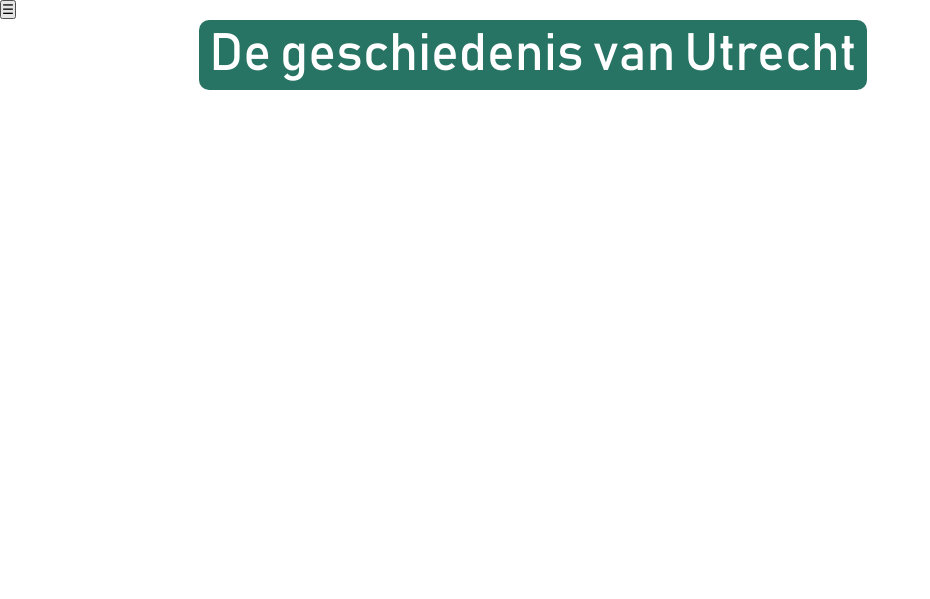
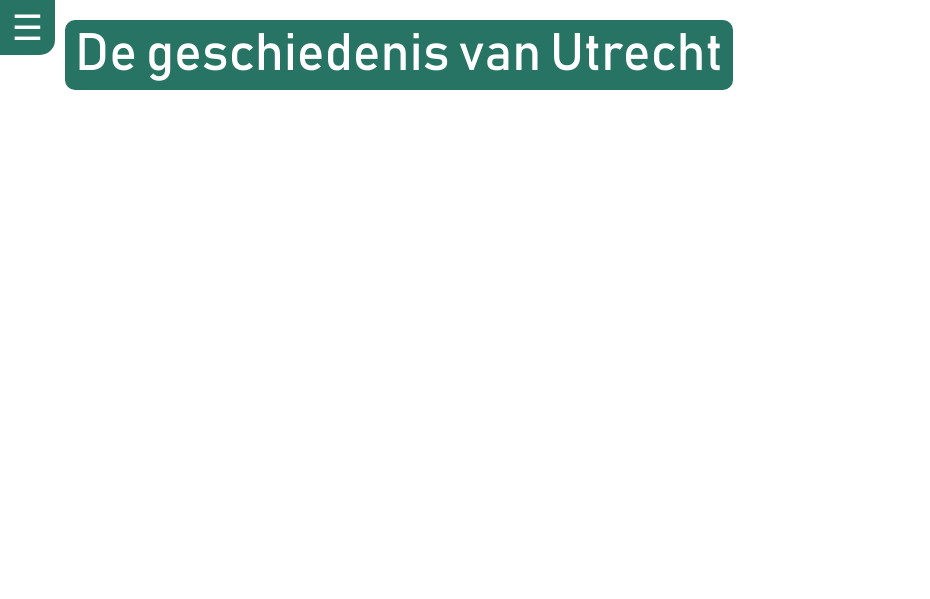
Before and after one commit to liannefm/ArchiTechs, a PHP site: page / in a window 1280 px wide. Shown: the top 599 px of the page, without its empty margins (0-930 px from the left). Run offline with PHP 8.4, Linux system fonts and the light colour scheme; some web fonts are replaced.

Commit message:
sidebar bijna klaar

```diff
--- a/includes/sidebar.php
+++ b/includes/sidebar.php
@@ -1,29 +1,26 @@
 <body>
 
 <!-- Sidebar -->
-<div class="w3-sidebar w3-bar-block w3-border-right" style="display:none" id="mySidebar">
+<div class="mySidebar" style="display:none" id="mySidebar">
     <div id="sidebar">
-        <div id="sidebarbox">
-    <button onclick="w3_close()" class="w3-bar-item w3-large">Close &times;</button>
-        <!-- hier komen de knoppen -->
+        <div id="sidebar_box">
+            <button onclick="sidebar_close()" class="close_button">&times;</button>
+            <!-- hier komen de knoppen -->
         </div>
     </div>
 </div>
 
 <!-- Page Content -->
-<div class="w3-teal">
-  <button class="w3-button w3-teal w3-xlarge" onclick="w3_open()">☰</button>
-  <div class="w3-container">
-    <h1>My Page</h1>
-  </div>
+<div class="hamburger_box">
+  <button class="hamburger_menu" onclick="sidebar_open()">☰</button>
 </div>
 
 <script>
-function w3_open() {
+function sidebar_open() {
   document.getElementById("mySidebar").style.display = "block";
 }
 
-function w3_close() {
+function sidebar_close() {
   document.getElementById("mySidebar").style.display = "none";
 }
 </script>
--- a/style.css
+++ b/style.css
@@ -43,6 +43,7 @@ h1 {
   padding: 10px;
 }
 
+/* sidebar begin */
 #mySidebar {
   position: fixed;
 }
@@ -53,22 +54,41 @@ h1 {
   height: 729px;
 }
 
-#sidebarbox{
+#sidebar_box {
   display: flex;
+  flex-direction: row-reverse;
 }
 
-#imgsidebar{
+#imgsidebar {
   width: 26%;
   height: 100%;
   padding-left: 35px;
   padding-top: 41px;
 }
 
-.w3-button w3-teal w3-xlarge{
-    background-color: red;
+.hamburger_menu {
+  width: 55px;
+  height: 55px;
+  font-size: 35px;
+  border: none;
+  background-color: #287464;
+  color: white;
+  border-radius: 0px 0px 15px 0px;
 }
 
-h2, sidebar{
+.close_button {
+  width: 55px;
+  height: 55px;
+  font-size: 35px;
+  border: none;
+  background-color: #287464;
+  color: white;
+}
+
+/* einde sidebar */
+
+h2,
+sidebar {
   display: flex;
   justify-content: flex-end;
 
@@ -79,7 +99,9 @@ h2, sidebar{
   font-family: 'hua';
   font-weight: 100;
 }
-p, sidebar{
+
+p,
+sidebar {
   display: flex;
   justify-content: center;
   color: white;
@@ -125,15 +147,15 @@ p, sidebar{
   transition: .4s;
 }
 
-input:checked + .slider {
+input:checked+.slider {
   background-color: #d42c1c;
 }
 
-input:focus + .slider {
+input:focus+.slider {
   box-shadow: 0 0 1px #d42c1c;
 }
 
-input:checked + .slider:before {
+input:checked+.slider:before {
   -webkit-transform: translateX(26px);
   -ms-transform: translateX(26px);
   transform: translateX(26px);
```
Lines whose indentation alone changed are shown as unchanged.
